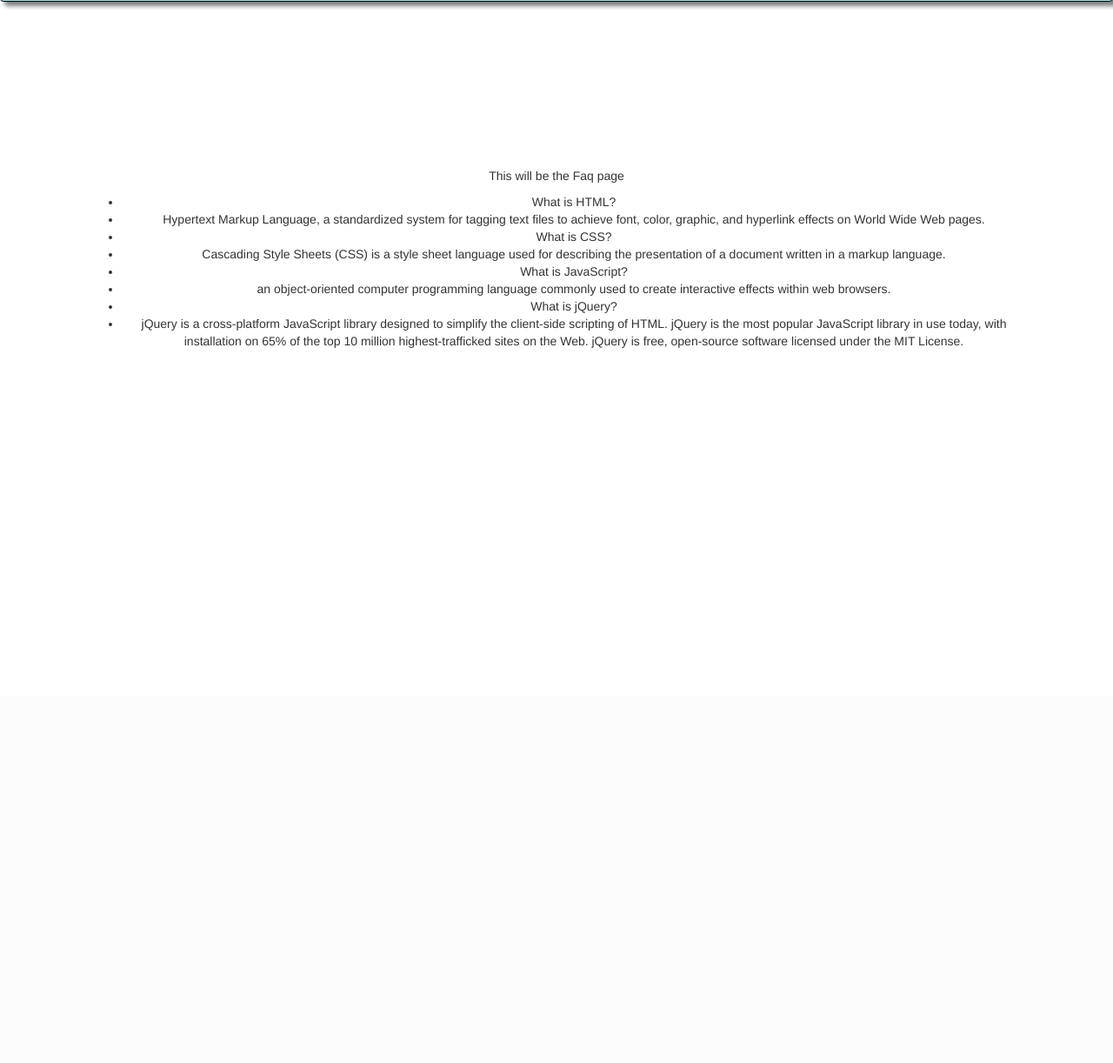
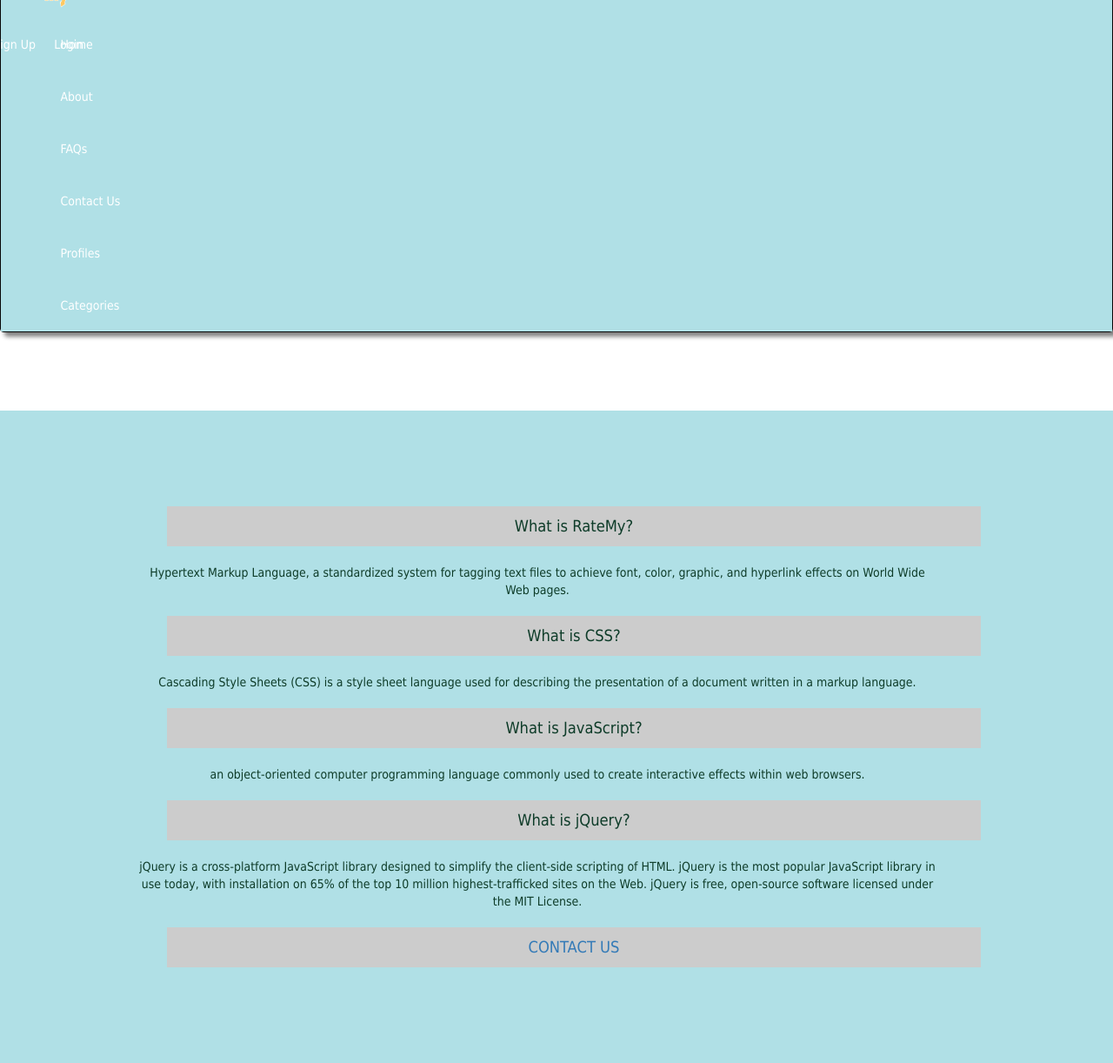
Before and after one commit to MKurugollu/RateMy, a Django app: page /faq/ in a window 1280 px wide. Shown: the whole page at 87% size. Before the commit the page ends 400 px from the top, so only its background shows below. Run offline with Django 3.2, Linux system fonts and the light colour scheme; some libraries are stand-ins or nearby versions.

Commit message:
changedfaq

```diff
--- a/rateMy_project/templates/ratemy/faq.html
+++ b/rateMy_project/templates/ratemy/faq.html
@@ -1,15 +1,26 @@
+
 {% extends 'ratemy/base_bootstrap.html' %}
 {% load staticfiles %}
-{% block title_block %}
-FAQs
+{% load ratemy_template_tags %}
+{% static 'css/faq.css' %}
+
+{% block head_block %}
+
+<title>FAQs</title>
+
+<link rel="stylesheet" href="{% static "css/faq.css" %}" />
+
+<!--<script src="{% static "js/jquery.js" %}"></script> This is how a sample Jsqueryshuldbeattached-->
 {% endblock %}
 
-    <style>
-    .faqdiv{
-  background-color: #DCF7DB;
+{%block style_block%}
+
+
+div{
+  background-color: powderblue;
   margin: 10px 0px auto;
   padding: 0px;
-  width: 80%;
+  width: 100%;
 }
 
 li{
@@ -28,19 +39,19 @@
   background-color: #ccc;
 }
 
+
 li.a{
   margin-left: 10px;
   font-size: 1em;
 }
-    </style>
+
+{% endblock %}
 
 {% block body_block %}
-    <p>This will be the Faq page</p>
 
-    <div id="faqdiv">
-
+<div>
   <ul>
-    <li class="q">What is HTML?</li>
+    <li class="q">What is RateMy?</li>
     <li class="a">Hypertext Markup Language, a standardized system for tagging text files to achieve font, color, graphic, and hyperlink effects on World Wide Web pages.</li>
     <li class="q">What is CSS?</li>
     <li class="a">Cascading Style Sheets (CSS) is a style sheet language used for describing the presentation of a document written in a markup language.</li>
@@ -49,7 +60,9 @@
     <li class="q">What is jQuery?</li>
     <li class="a">jQuery is a cross-platform JavaScript library designed to simplify the client-side scripting of HTML. jQuery is the most popular JavaScript library in use today, with installation on 65% of the top 10 million highest-trafficked sites on the Web. jQuery
       is free, open-source software licensed under the MIT License.</li>
+    <li class="q" ><a href="www.facebook.com">CONTACT US </a></li>
   </ul>
 </div>
 
+
 {% endblock %}
```
Also changed, not shown: rateMy_project/static/css/faq.css (added, +30 -0 lines).
